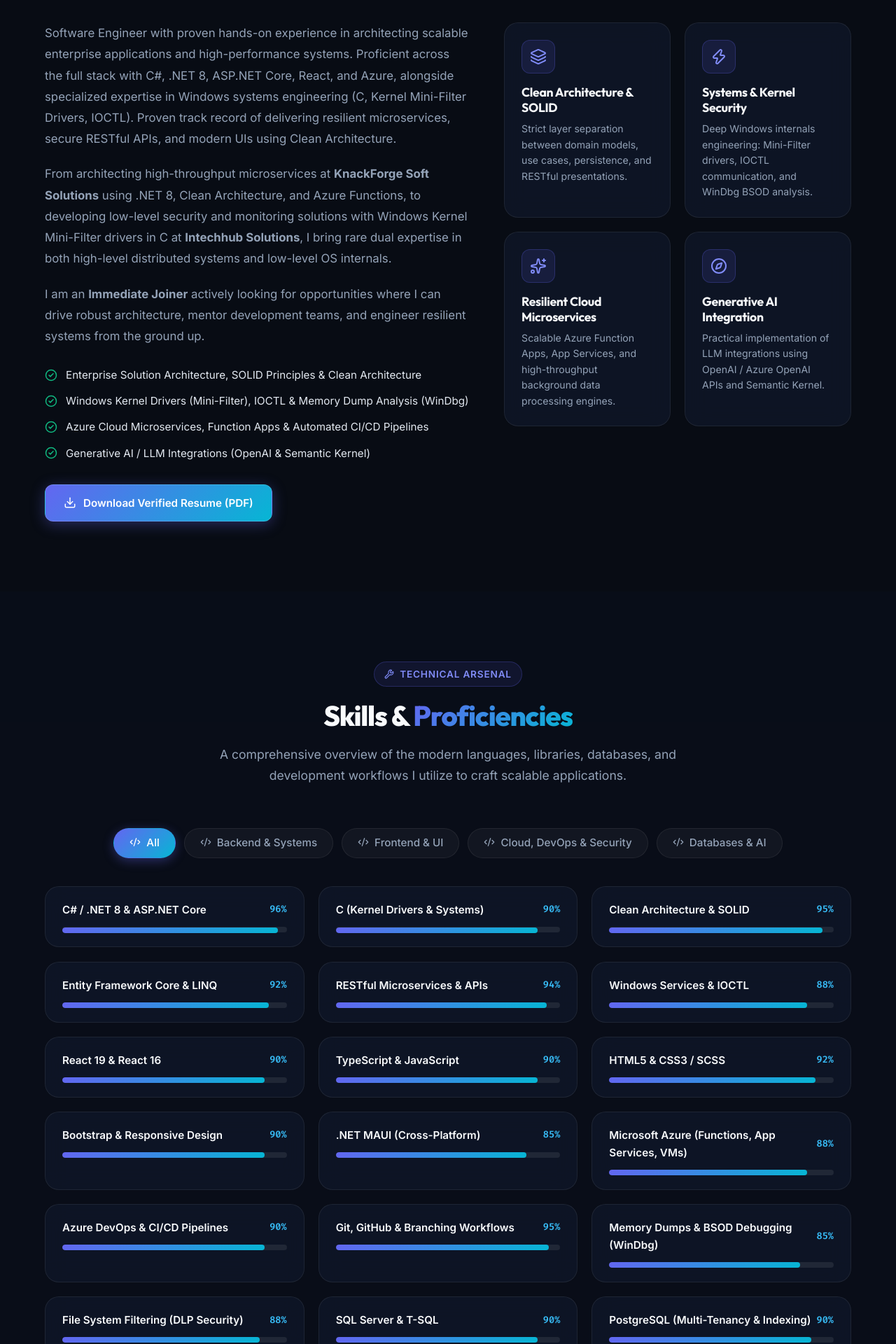
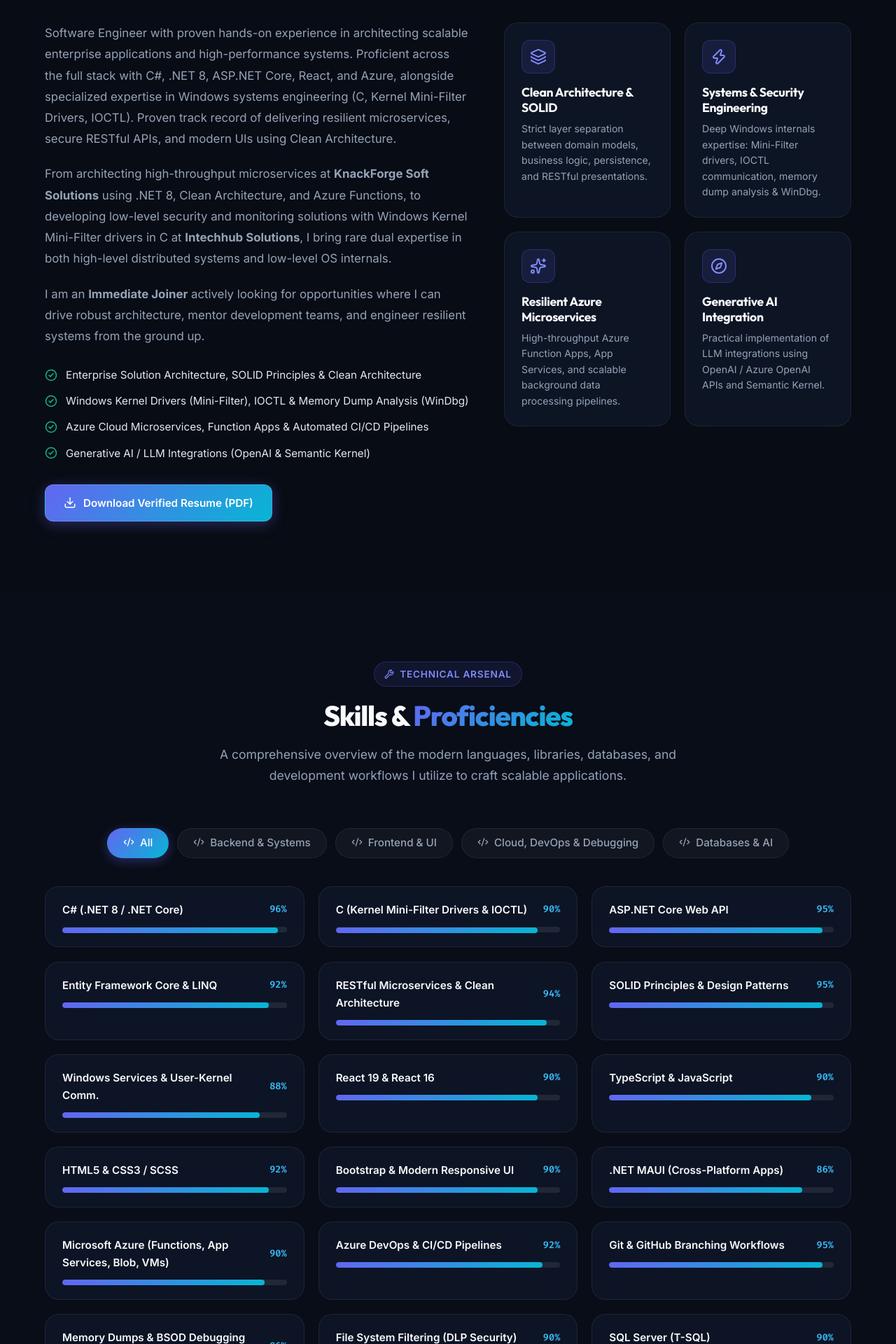
Before and after one commit to soorya1609/Portfolio, a React (Vite) app: page / in a window 1280 px wide. Shown: the part 1400-3320 px from the top of the page at 70% size. Built offline with nearby package versions, Linux system fonts and the light colour scheme.

Commit message:
feat: complete resume alignment for projects, experiences, and leadership competencies

```diff
--- a/src/components/Experience.jsx
+++ b/src/components/Experience.jsx
@@ -1,9 +1,9 @@
 import React from 'react';
-import { Briefcase, GraduationCap, Calendar, MapPin } from 'lucide-react';
+import { Briefcase, GraduationCap, Calendar, MapPin, Award } from 'lucide-react';
 import { portfolioData } from '../data/portfolioData';
 
 export default function Experience() {
-  const { experiences, education } = portfolioData;
+  const { experiences, education, additionalInfo } = portfolioData;
 
   return (
     <section id="experience" className="section" style={{ background: 'rgba(11, 17, 32, 0.4)' }}>
@@ -73,7 +73,7 @@ export default function Experience() {
         <div style={{ maxWidth: '800px', margin: '60px auto 0' }}>
           <div style={{ display: 'flex', alignItems: 'center', gap: '10px', marginBottom: '24px' }}>
             <GraduationCap size={22} color="#06b6d4" />
-            <h3 style={{ fontSize: '1.4rem' }}>Education & Certifications</h3>
+            <h3 style={{ fontSize: '1.4rem' }}>Education</h3>
           </div>
 
           <div style={{ display: 'flex', flexDirection: 'column', gap: '16px' }}>
@@ -100,6 +100,35 @@ export default function Experience() {
             ))}
           </div>
         </div>
+
+        {/* Additional Leadership & Competencies */}
+        {additionalInfo && additionalInfo.length > 0 && (
+          <div style={{ maxWidth: '800px', margin: '60px auto 0' }}>
+            <div style={{ display: 'flex', alignItems: 'center', gap: '10px', marginBottom: '24px' }}>
+              <Award size={22} color="#8b5cf6" />
+              <h3 style={{ fontSize: '1.4rem' }}>Leadership & Domain Competencies</h3>
+            </div>
+
+            <div style={{ display: 'grid', gridTemplateColumns: 'repeat(auto-fit, minmax(240px, 1fr))', gap: '16px' }}>
+              {additionalInfo.map((item, idx) => (
+                <div key={idx} className="glass-card" style={{ padding: '22px' }}>
+                  <div style={{ display: 'flex', justifyContent: 'space-between', alignItems: 'center', marginBottom: '10px', flexWrap: 'wrap', gap: '8px' }}>
+                    <h4 style={{ fontSize: '1.05rem', color: '#f8fafc' }}>{item.title}</h4>
+                    {item.badge && (
+                      <span className="hero-status-pill" style={{ margin: 0, padding: '4px 10px', fontSize: '0.75rem' }}>
+                        <span className="pulse-indicator"></span>
+                        {item.badge}
+                      </span>
+                    )}
+                  </div>
+                  <p style={{ fontSize: '0.88rem', color: '#94a3b8', lineHeight: '1.6' }}>
+                    {item.description}
+                  </p>
+                </div>
+              ))}
+            </div>
+          </div>
+        )}
       </div>
     </section>
   );
--- a/src/components/ProjectCard.jsx
+++ b/src/components/ProjectCard.jsx
@@ -43,6 +43,17 @@ export default function ProjectCard({ project }) {
         </div>
       )}
 
+      {project.highlights && project.highlights.length > 0 && (
+        <ul className="project-bullets">
+          {project.highlights.map((bullet, idx) => (
+            <li key={idx} className="project-bullet-item">
+              <span className="project-bullet-chevron">▹</span>
+              <span>{bullet}</span>
+            </li>
+          ))}
+        </ul>
+      )}
+
       <div className="project-tags">
         {project.tags.map((tag) => (
           <span key={tag} className="tech-pill">
--- a/src/data/portfolioData.js
+++ b/src/data/portfolioData.js
@@ -1,6 +1,6 @@
 /**
  * Portfolio Data Configuration - Soorya Sankar
- * Aligned with verified professional resume.
+ * Aligned 100% with verified professional resume.
  */
 
 export const portfolioData = {
@@ -15,8 +15,8 @@ export const portfolioData = {
       "Generative AI & Semantic Kernel Integrator"
     ],
     status: "Immediate Joiner • Open to Opportunities",
-    location: "Chennai, Tamil Nadu, India",
-    phone: "+91 72000 90257",
+    location: "Chennai, Tamil Nadu",
+    phone: "72000 90257",
     email: "sooryasan16@gmail.com",
     resumeUrl: "/Soorya_Sankar_Resume.pdf",
     resumeDownloadName: "Soorya_Sankar_Resume.pdf",
@@ -26,31 +26,31 @@ export const portfolioData = {
       github: "https://github.com/soorya1609",
       linkedin: "https://www.linkedin.com/in/soorya-sankar-software-engineer",
       email: "mailto:sooryasan16@gmail.com",
-      phone: "tel:+917200090257"
+      phone: "tel:7200090257"
     }
   },
 
   stats: [
-    { label: "Core Tech Stack", value: ".NET 8 & C#" },
-    { label: "Systems & Security", value: "Kernel / C" },
-    { label: "Cloud & DevOps", value: "Azure" },
+    { label: "Core Backend Stack", value: ".NET 8 & C#" },
+    { label: "Low-Level Systems", value: "Kernel / C" },
+    { label: "Cloud & Microservices", value: "Azure" },
     { label: "Notice Period", value: "Immediate" }
   ],
 
   values: [
     {
       title: "Clean Architecture & SOLID",
-      description: "Strict layer separation between domain models, use cases, persistence, and RESTful presentations.",
+      description: "Strict layer separation between domain models, business logic, persistence, and RESTful presentations.",
       icon: "Layers"
     },
     {
-      title: "Systems & Kernel Security",
-      description: "Deep Windows internals engineering: Mini-Filter drivers, IOCTL communication, and WinDbg BSOD analysis.",
+      title: "Systems & Security Engineering",
+      description: "Deep Windows internals expertise: Mini-Filter drivers, IOCTL communication, memory dump analysis & WinDbg.",
       icon: "Zap"
     },
     {
-      title: "Resilient Cloud Microservices",
-      description: "Scalable Azure Function Apps, App Services, and high-throughput background data processing engines.",
+      title: "Resilient Azure Microservices",
+      description: "High-throughput Azure Function Apps, App Services, and scalable background data processing pipelines.",
       icon: "Sparkles"
     },
     {
@@ -64,12 +64,13 @@ export const portfolioData = {
     {
       name: "Backend & Systems",
       skills: [
-        { name: "C# / .NET 8 & ASP.NET Core", level: 96 },
-        { name: "C (Kernel Drivers & Systems)", level: 90 },
-        { name: "Clean Architecture & SOLID", level: 95 },
+        { name: "C# (.NET 8 / .NET Core)", level: 96 },
+        { name: "C (Kernel Mini-Filter Drivers & IOCTL)", level: 90 },
+        { name: "ASP.NET Core Web API", level: 95 },
         { name: "Entity Framework Core & LINQ", level: 92 },
-        { name: "RESTful Microservices & APIs", level: 94 },
-        { name: "Windows Services & IOCTL", level: 88 }
+        { name: "RESTful Microservices & Clean Architecture", level: 94 },
+        { name: "SOLID Principles & Design Patterns", level: 95 },
+        { name: "Windows Services & User-Kernel Comm.", level: 88 }
       ]
     },
     {
@@ -78,25 +79,25 @@ export const portfolioData = {
         { name: "React 19 & React 16", level: 90 },
         { name: "TypeScript & JavaScript", level: 90 },
         { name: "HTML5 & CSS3 / SCSS", level: 92 },
-        { name: "Bootstrap & Responsive Design", level: 90 },
-        { name: ".NET MAUI (Cross-Platform)", level: 85 }
+        { name: "Bootstrap & Modern Responsive UI", level: 90 },
+        { name: ".NET MAUI (Cross-Platform Apps)", level: 86 }
       ]
     },
     {
-      name: "Cloud, DevOps & Security",
+      name: "Cloud, DevOps & Debugging",
       skills: [
-        { name: "Microsoft Azure (Functions, App Services, VMs)", level: 88 },
-        { name: "Azure DevOps & CI/CD Pipelines", level: 90 },
-        { name: "Git, GitHub & Branching Workflows", level: 95 },
-        { name: "Memory Dumps & BSOD Debugging (WinDbg)", level: 85 },
-        { name: "File System Filtering (DLP Security)", level: 88 }
+        { name: "Microsoft Azure (Functions, App Services, Blob, VMs)", level: 90 },
+        { name: "Azure DevOps & CI/CD Pipelines", level: 92 },
+        { name: "Git & GitHub Branching Workflows", level: 95 },
+        { name: "Memory Dumps & BSOD Debugging (WinDbg)", level: 86 },
+        { name: "File System Filtering (DLP Security)", level: 90 }
       ]
     },
     {
       name: "Databases & AI",
       skills: [
-        { name: "SQL Server & T-SQL", level: 90 },
-        { name: "PostgreSQL (Multi-Tenancy & Indexing)", level: 90 },
+        { name: "SQL Server (T-SQL)", level: 90 },
+        { name: "PostgreSQL Server", level: 90 },
         { name: "MongoDB NoSQL", level: 85 },
         { name: "Stored Procedures & Query Optimization", level: 88 },
         { name: "Generative AI (OpenAI & Semantic Kernel)", level: 86 }
@@ -109,11 +110,17 @@ export const portfolioData = {
       id: "case-tracker",
       title: "Case Tracker Application",
       subtitle: "Enterprise Legal Case Management & eCourts Synchronization",
-      description: "Planned and architected the enterprise application from scratch, designing database ER diagrams, API structures, and workflow requirements. Created technical documentation, setup guides, and CI/CD pipelines with GitHub Actions and Azure DevOps to automatically build, test, and deploy updates. Led task planning, code reviews, and coding standards.",
-      category: "Full Stack",
-      tags: ["C#", ".NET 10", "ASP.NET Core Web API", ".NET MAUI", "PostgreSQL", "EF Core", "Azure DevOps"],
+      description: "Planned and architected the application from scratch, designing database ER diagrams, API structures, and workflow requirements before starting development.",
+      highlights: [
+        "Planned and architected the application from scratch, designing database ER diagrams, API structures, and workflow requirements before starting development.",
+        "Created clear technical documentation, API specifications, and setup guides to help multiple team members onboard and write code easily.",
+        "Set up CI/CD pipelines using GitHub Actions / Azure DevOps to automatically build, test, and deploy code updates from team members.",
+        "Led daily task planning, conducted code reviews, and guided contributors to maintain consistent coding standards."
+      ],
+      category: "Enterprise & Full Stack",
+      tags: ["C#", ".NET 10", "ASP.NET Core Web API", "Maui", "PostgresSQL Server", "Entity Framework Core", "Azure DevOps"],
       featured: true,
-      stats: "⚖️ Solution architecture & automated CI/CD pipelines",
+      stats: "⚖️ Complete architecture from scratch with automated CI/CD",
       demoUrl: "https://github.com/soorya1609",
       githubUrl: "https://github.com/soorya1609",
       colorGradient: "linear-gradient(135deg, #6366f1 0%, #06b6d4 100%)"
@@ -121,8 +128,14 @@ export const portfolioData = {
     {
       id: "dlp-system",
       title: "Data Loss Prevention (DLP) System",
-      subtitle: "Windows Kernel Mini-Filter Driver & Threat Mitigation",
-      description: "Developed a Windows Mini-Filter driver in C to monitor file activity and block unauthorized file transfers across USB, Bluetooth, and network adapters. Designed an IOCTL interface to stream kernel events to user services. Diagnosed and fixed driver stability issues and kernel crashes (BSOD) using WinDbg. Built a React dashboard for administrators to view activity logs and manage security policies.",
+      subtitle: "Windows Kernel Mini-Filter Driver & Threat Protection",
+      description: "Developed a Windows Mini-Filter driver in C to track and block unauthorized file transfers across USB, Bluetooth, and network adapters.",
+      highlights: [
+        "Developed a Windows Mini-Filter driver in C to track and block unauthorized file transfers (USB, Bluetooth, network).",
+        "Designed an IOCTL interface to send alerts and file events from kernel mode to user services.",
+        "Fixed driver stability issues and kernel crashes (BSOD) using WinDbg.",
+        "Built a React dashboard for administrators to view activity logs and manage security policies."
+      ],
       category: "Systems & Security",
       tags: ["C", "C#", "Windows Mini-Filter Driver", "IOCTL", "Windows Services", "React", "MongoDB", "WinDbg"],
       featured: true,
@@ -134,12 +147,17 @@ export const portfolioData = {
     {
       id: "monitoring-agent",
       title: "Employee Activity Monitoring Agent",
-      subtitle: "Low-Footprint Background Metrics & Telemetry Service",
-      description: "Created lightweight Windows background services to track system activity with minimal CPU and memory usage. Built secure REST APIs to send encrypted activity logs from client systems to the central database. Packaged the application using MSI installers for seamless enterprise-wide deployment.",
+      subtitle: "Low-Footprint Background Metrics & Audit Daemon",
+      description: "Created lightweight Windows background services to track system metrics with minimal CPU and memory usage.",
+      highlights: [
+        "Created lightweight Windows background services to track system metrics with minimal CPU and memory usage.",
+        "Built secure REST APIs to send encrypted activity logs from client systems to the central database.",
+        "Packaged the application using MSI installers for easy installation across enterprise machines."
+      ],
       category: "Systems & Security",
       tags: ["C#", "React 16", ".NET Windows Services", ".NET Core 6 Web API", "REST APIs", "MongoDB", "MSI"],
       featured: true,
-      stats: "⚙️ Low-overhead background service with encrypted telemetry",
+      stats: "⚙️ Low CPU/memory background daemon with encrypted telemetry",
       demoUrl: "https://github.com/soorya1609",
       githubUrl: "https://github.com/soorya1609",
       colorGradient: "linear-gradient(135deg, #8b5cf6 0%, #ec4899 100%)"
@@ -152,12 +170,12 @@ export const portfolioData = {
       company: "KnackForge Soft Solutions",
       period: "Dec 2025 – Mar 2026",
       location: "Chennai, India",
-      description: "Built and maintained enterprise microservices using C#, .NET 8, and Clean Architecture following SOLID principles. Developed and deployed Azure Function Apps and REST APIs to handle background data processing.",
+      description: "Built and maintained microservices using C#, .NET 8, and Clean Architecture following SOLID principles. Developed and deployed Azure Function Apps and REST APIs to handle background data processing.",
       highlights: [
-        "Built and maintained microservices using C#, .NET 8, and Clean Architecture following SOLID principles.",
-        "Developed and deployed Azure Function Apps and REST APIs to handle background data processing."
+        "Built and maintained microservices using C#, .NET 8, and Clean Architecture following SOLID principles",
+        "Developed and deployed Azure Function Apps and REST APIs to handle background data processing"
       ],
-      technologies: ["C#", ".NET 8", "Clean Architecture", "SOLID", "Azure Function Apps", "REST APIs", "Azure"]
+      technologies: ["C#", ".NET 8", "Clean Architecture", "SOLID Principles", "Azure Function Apps", "REST APIs", "Azure"]
     },
     {
       role: "Software Engineer",
@@ -171,7 +189,7 @@ export const portfolioData = {
         "Led a small development team, assigned daily tasks, and fixed critical system crashes (BSOD).",
         "Handled backend development using C# .NET and REST APIs for client-server communication."
       ],
-      technologies: ["C", "C#", "Kernel Mini-Filter Drivers", "IOCTL", "WinDbg", "REST APIs", "Windows Services"]
+      technologies: ["C", "C#", "Windows Kernel Drivers (Mini-Filter)", "IOCTL", "WinDbg", "Windows Services", "REST APIs"]
     }
   ],
 
@@ -181,29 +199,33 @@ export const portfolioData = {
       institution: "SRM Institute of Science and Technology (SRMIST), Chennai",
       period: "Feb 2025 – Present (Expected Completion: 2027)",
       honors: "Pursuing Master's Degree in Computer Applications",
-      activities: "Advanced Software Architecture & Enterprise Systems"
+      activities: "Advanced Enterprise Architectures, Cloud Platforms & Distributed Systems"
     },
     {
       degree: "Bachelor of Arts (BA)",
       institution: "Tamil Nadu Dr. J. Jayalalithaa Music and Fine Arts University (TNJMFAU)",
       period: "May 2018 – Apr 2021",
-      honors: "Graduated with Distinction",
-      activities: "Creative Arts & Foundational Computing"
+      honors: "Completed Bachelor's Degree",
+      activities: "Foundation in Computing & Creative Arts"
     }
   ],
 
   additionalInfo: [
     {
       title: "Architecture & Leadership",
-      description: "Experience in Solution Architecture, ER diagram design, team handling, and mentoring junior developers."
+      description: "Experience in Solution Architecture, ER diagram design, team handling, and mentoring junior developers.",
+      icon: "Layers"
     },
     {
       title: "Generative AI",
-      description: "Practical experience with Prompt Engineering, LLM integrations (OpenAI / Azure OpenAI APIs), and Semantic Kernel."
+      description: "Practical experience with Prompt Engineering, LLM integrations (OpenAI / Azure OpenAI APIs), and Semantic Kernel.",
+      icon: "Compass"
     },
     {
       title: "Notice Period & Availability",
-      description: "Immediate Joiner."
+      description: "Immediate Joiner. Ready to contribute from day one.",
+      badge: "Immediate Joiner",
+      icon: "Zap"
     }
   ]
 };
--- a/src/index.css
+++ b/src/index.css
@@ -1040,7 +1040,31 @@ img {
   font-size: 0.85rem;
   font-weight: 500;
   color: #e2e8f0;
+  margin-bottom: 16px;
+}
+
+.project-bullets {
+  display: flex;
+  flex-direction: column;
+  gap: 8px;
   margin-bottom: 20px;
+}
+
+.project-bullet-item {
+  display: flex;
+  align-items: flex-start;
+  gap: 10px;
+  font-size: 0.88rem;
+  color: #cbd5e1;
+  line-height: 1.55;
+}
+
+.project-bullet-chevron {
+  color: var(--accent-secondary);
+  font-weight: 700;
+  font-size: 0.95rem;
+  line-height: 1.4;
+  flex-shrink: 0;
 }
 
 .project-tags {
```
